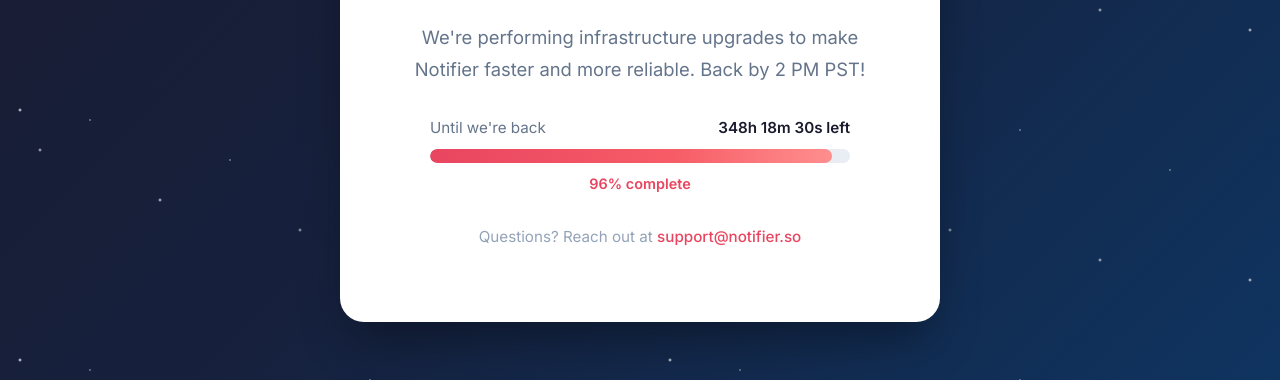
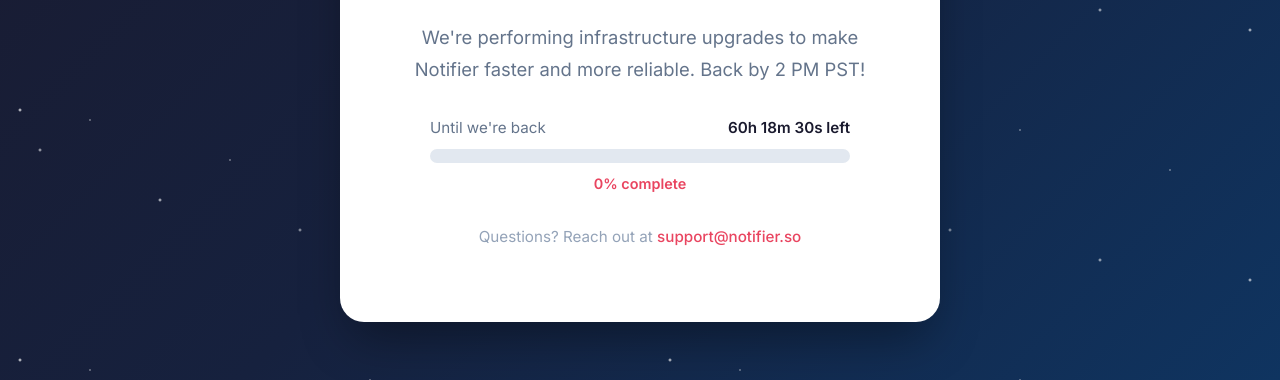
Before and after one commit to alucaz/maintpage, a plain HTML site: page index.html in a window 1280 px wide. Shown: the part 420-800 px from the top of the page. Drawn offline with Linux system fonts and the light colour scheme.

Commit message:
Update index.html

```diff
--- a/index.html
+++ b/index.html
@@ -290,8 +290,8 @@
     <script>
         function updateProgress() {
             // Maintenance window: Monday Jan 5, 2026 from 8 AM PST to 2 PM PST
-            const startTime = new Date('2026-01-05T08:00:00-08:00').getTime();
-            const endTime = new Date('2026-12-05T14:00:00-08:00').getTime();
+            const startTime = new Date('2026-11-21T08:00:00-08:00').getTime();
+            const endTime = new Date('2026-11-23T14:00:00-08:00').getTime();
             const now = Date.now();
 
             const totalDuration = endTime - startTime;
```
